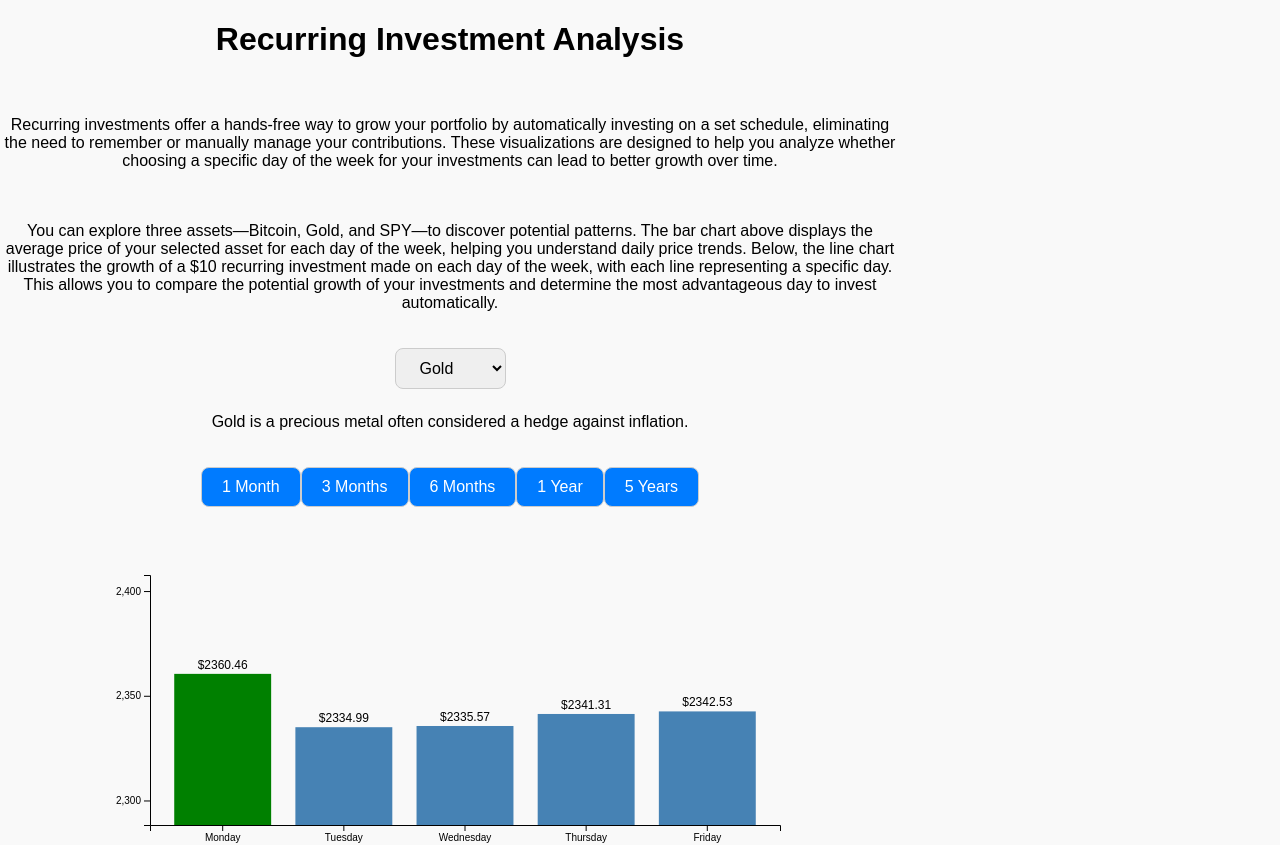
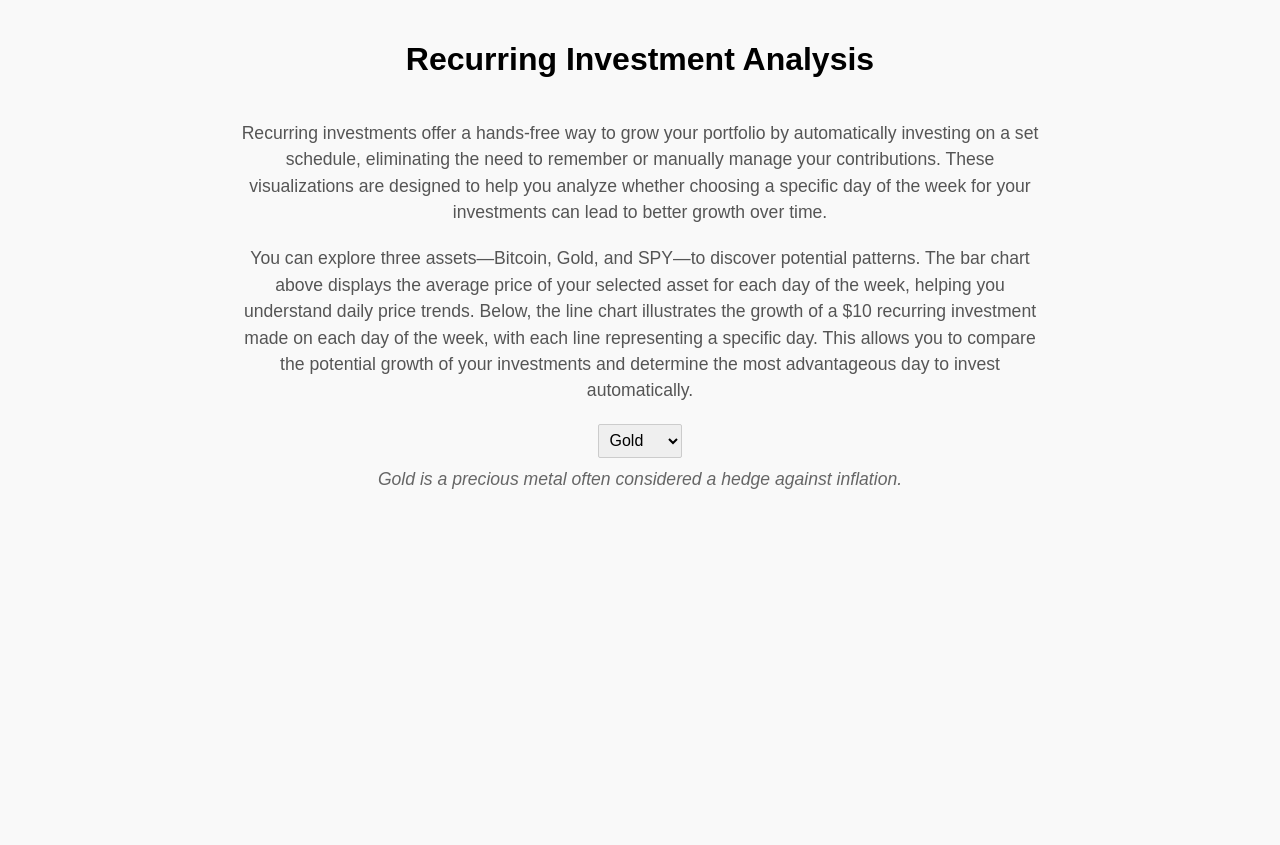
Before and after one commit to nikopastore/recurring-asset-analysis, a Svelte app: page / in a window 1280 px wide. Shown: the top 845 px of the page. After the commit the page ends 800 px from the top, so only its background shows below. Built offline with nearby package versions, Linux system fonts and the light colour scheme.

Commit message:
Update App.svelte

```diff
--- a/src/App.svelte
+++ b/src/App.svelte
@@ -225,12 +225,8 @@
 <style>
     body {
         margin: 0;
-        height: 100vh;
-        display: flex;
-        justify-content: center;
-        align-items: center;
+        font-family: Arial, sans-serif;
         background-color: #f9f9f9;
-        font-family: Arial, sans-serif;
     }
 
     .container {
@@ -239,29 +235,25 @@
         align-items: center;
         text-align: center;
         gap: 20px;
-        width: 100%;
-        max-width: 900px;
+        padding: 20px;
     }
 
-    .charts {
-        margin-top: 20px;
+    h1 {
+        font-size: 2rem;
+        font-weight: bold;
     }
 
-    select,
-    button {
-        padding: 10px 20px;
-        border-radius: 8px;
-        border: 1px solid #ccc;
+    p {
+        font-size: 1.1rem;
+        line-height: 1.5;
+        color: #555;
+        max-width: 800px;
+        margin: 0 auto;
     }
 
-    button {
-        background-color: #007bff;
-        color: white;
-        cursor: pointer;
-    }
-
-    button:hover {
-        background-color: #0056b3;
+    .asset-description {
+        font-style: italic;
+        color: #666;
     }
 </style>
 
@@ -273,22 +265,12 @@
     <p>
         You can explore three assets—Bitcoin, Gold, and SPY—to discover potential patterns. The bar chart above displays the average price of your selected asset for each day of the week, helping you understand daily price trends. Below, the line chart illustrates the growth of a $10 recurring investment made on each day of the week, with each line representing a specific day. This allows you to compare the potential growth of your investments and determine the most advantageous day to invest automatically.
     </p>
-
     <div>
-        <select bind:value={selectedAsset} on:change={handleAssetChange}>
+        <select bind:value={selectedAsset}>
             {#each assets as asset}
                 <option value={asset}>{asset}</option>
             {/each}
         </select>
-        <p>{assetDescriptions[selectedAsset]}</p>
+        <p class="asset-description">{assetDescriptions[selectedAsset]}</p>
     </div>
-
-    <div>
-        {#each timeFrames as frame}
-            <button on:click={() => handleTimeFrameChange(frame)}>{frame.label}</button>
-        {/each}
-    </div>
-
-    <div class="charts" bind:this={barChart}></div>
-    <div class="charts" bind:this={lineChart}></div>
 </div>
```
